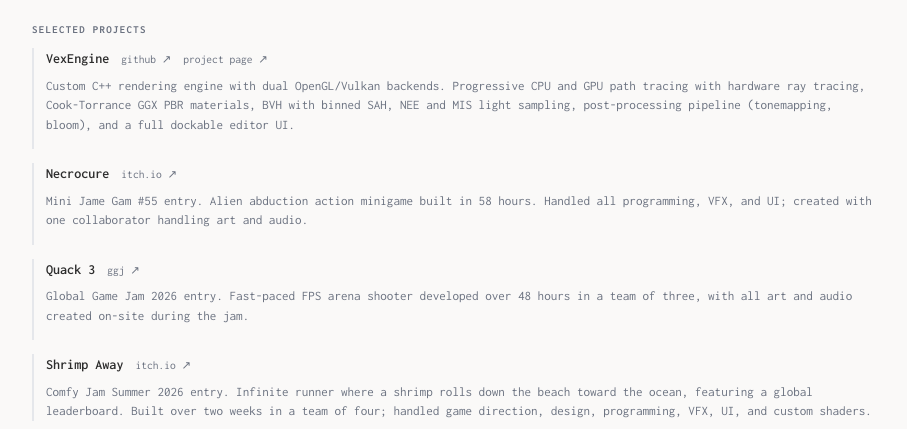
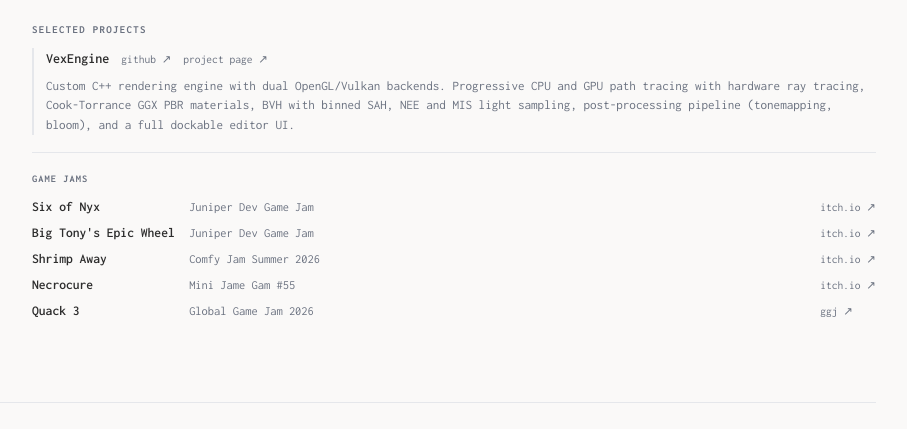
Before and after one commit to Vexury/vexury.github.io, an Eleventy site: page src/cv.html in a window 1280 px wide. Shown: the part 1158-1587 px from the top of the page, without its empty margins (314-1221 px from the left). Built offline with nearby package versions, Linux system fonts and the light colour scheme; Eleventy itself is replaced by a stand-in of ours; files that its build step writes are made by us from their sources; what markdown-it-task-lists would draw is missing.

Commit message:
Update CV with latest jams

```diff
--- a/src/css/style.css
+++ b/src/css/style.css
@@ -2016,6 +2016,40 @@ p.seal {
   line-height: 1.5;
 }
 
+.cvp-sub-label {
+  font-size: 0.65rem;
+  font-weight: 700;
+  text-transform: uppercase;
+  letter-spacing: 0.1em;
+  color: var(--text-muted);
+  margin-bottom: 0.5rem;
+}
+
+.cvp-jam-section {
+  margin-top: 1.1rem;
+  padding-top: 1.1rem;
+  border-top: 1px solid var(--border);
+}
+
+.cvp-jam-table {
+  display: grid;
+  grid-template-columns: auto 1fr auto;
+  gap: 0.28rem 0.9rem;
+  align-items: baseline;
+}
+
+.cvp-jam-name {
+  font-size: 0.85rem;
+  font-weight: 600;
+  color: var(--text);
+  white-space: nowrap;
+}
+
+.cvp-jam-event {
+  font-size: 0.78rem;
+  color: var(--text-muted);
+}
+
 /* ─── Responsive ─────────────────────────────────────────────────────────── */
 
 @media (max-width: 768px) {
--- a/src/cv.html
+++ b/src/cv.html
@@ -200,31 +200,33 @@ permalink: /cv/
             <p class="cvp-proj-desc">Custom C++ rendering engine with dual OpenGL/Vulkan backends. Progressive CPU and GPU path tracing with hardware ray tracing, Cook-Torrance GGX PBR materials, BVH with binned SAH, NEE and MIS light sampling, post-processing pipeline (tonemapping, bloom), and a full dockable editor UI.</p>
           </div>
 
-          <div class="cvp-proj-item">
-            <div class="cvp-proj-header">
-              <span class="cvp-proj-name">Necrocure</span>
-              <a href="https://vexury.itch.io/necrocure" class="cvp-proj-link">itch.io ↗</a>
-            </div>
-            <p class="cvp-proj-desc">Mini Jame Gam #55 entry. Alien abduction action minigame built in 58 hours. Handled all programming, VFX, and UI; created with one collaborator handling art and audio.</p>
+        </div>
+
+        <div class="cvp-jam-section">
+          <p class="cvp-sub-label">game jams</p>
+          <div class="cvp-jam-table">
+            <span class="cvp-jam-name">Six of Nyx</span>
+            <span class="cvp-jam-event">Juniper Dev Game Jam</span>
+            <a href="https://vexury.itch.io/six-of-nyx" class="cvp-proj-link">itch.io ↗</a>
+
+            <span class="cvp-jam-name">Big Tony's Epic Wheel</span>
+            <span class="cvp-jam-event">Juniper Dev Game Jam</span>
+            <a href="https://vexury.itch.io/epic-wheel" class="cvp-proj-link">itch.io ↗</a>
+
+            <span class="cvp-jam-name">Shrimp Away</span>
+            <span class="cvp-jam-event">Comfy Jam Summer 2026</span>
+            <a href="https://vexury.itch.io/shrimpaway" class="cvp-proj-link">itch.io ↗</a>
+
+            <span class="cvp-jam-name">Necrocure</span>
+            <span class="cvp-jam-event">Mini Jame Gam #55</span>
+            <a href="https://vexury.itch.io/necrocure" class="cvp-proj-link">itch.io ↗</a>
+
+            <span class="cvp-jam-name">Quack 3</span>
+            <span class="cvp-jam-event">Global Game Jam 2026</span>
+            <a href="https://globalgamejam.org/games/2026/quak-3-5" class="cvp-proj-link">ggj ↗</a>
           </div>
+        </div>
 
-          <div class="cvp-proj-item">
-            <div class="cvp-proj-header">
-              <span class="cvp-proj-name">Quack 3</span>
-              <a href="https://globalgamejam.org/games/2026/quak-3-5" class="cvp-proj-link">ggj ↗</a>
-            </div>
-            <p class="cvp-proj-desc">Global Game Jam 2026 entry. Fast-paced FPS arena shooter developed over 48 hours in a team of three, with all art and audio created on-site during the jam.</p>
-          </div>
-
-          <div class="cvp-proj-item">
-            <div class="cvp-proj-header">
-              <span class="cvp-proj-name">Shrimp Away</span>
-              <a href="https://vexury.itch.io/shrimpaway" class="cvp-proj-link">itch.io ↗</a>
-            </div>
-            <p class="cvp-proj-desc">Comfy Jam Summer 2026 entry. Infinite runner where a shrimp rolls down the beach toward the ocean, featuring a global leaderboard. Built over two weeks in a team of four; handled game direction, design, programming, VFX, UI, and custom shaders.</p>
-          </div>
-
-        </div>
       </section>
 
     </div>
```
